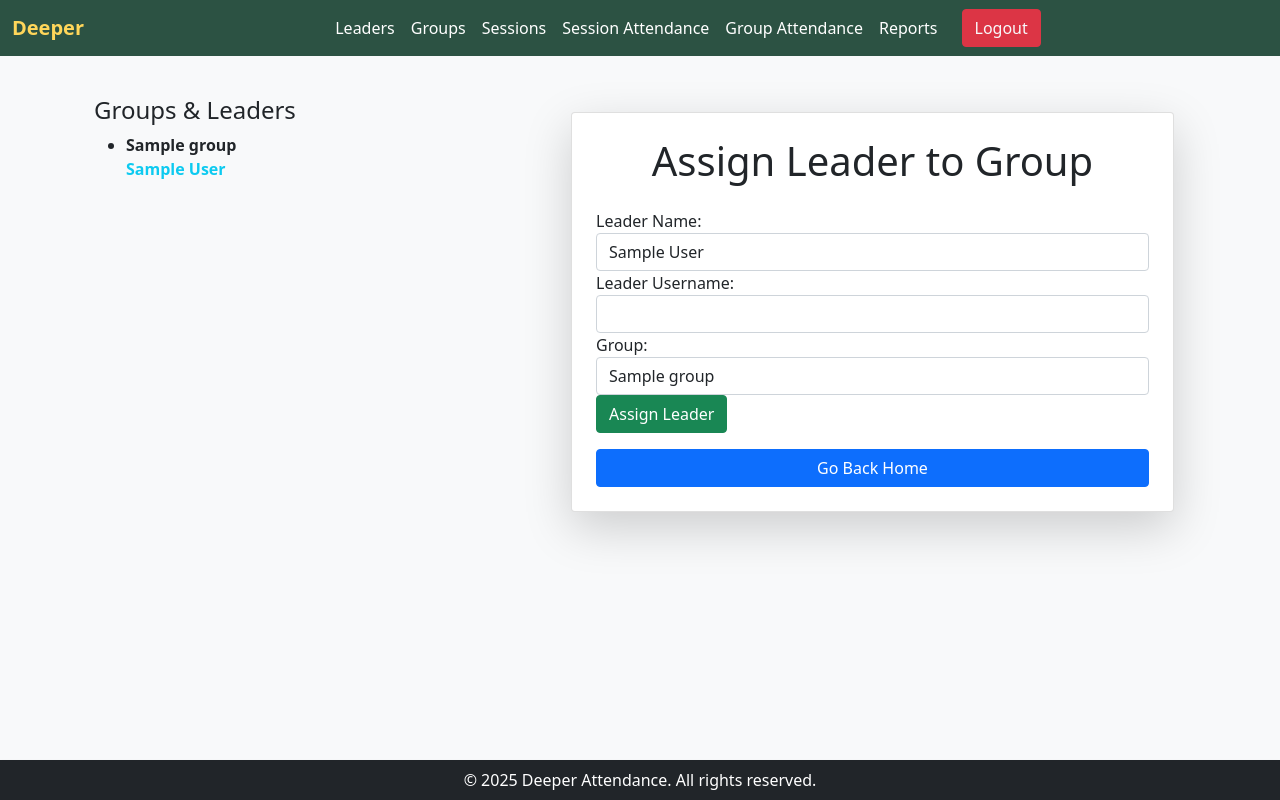
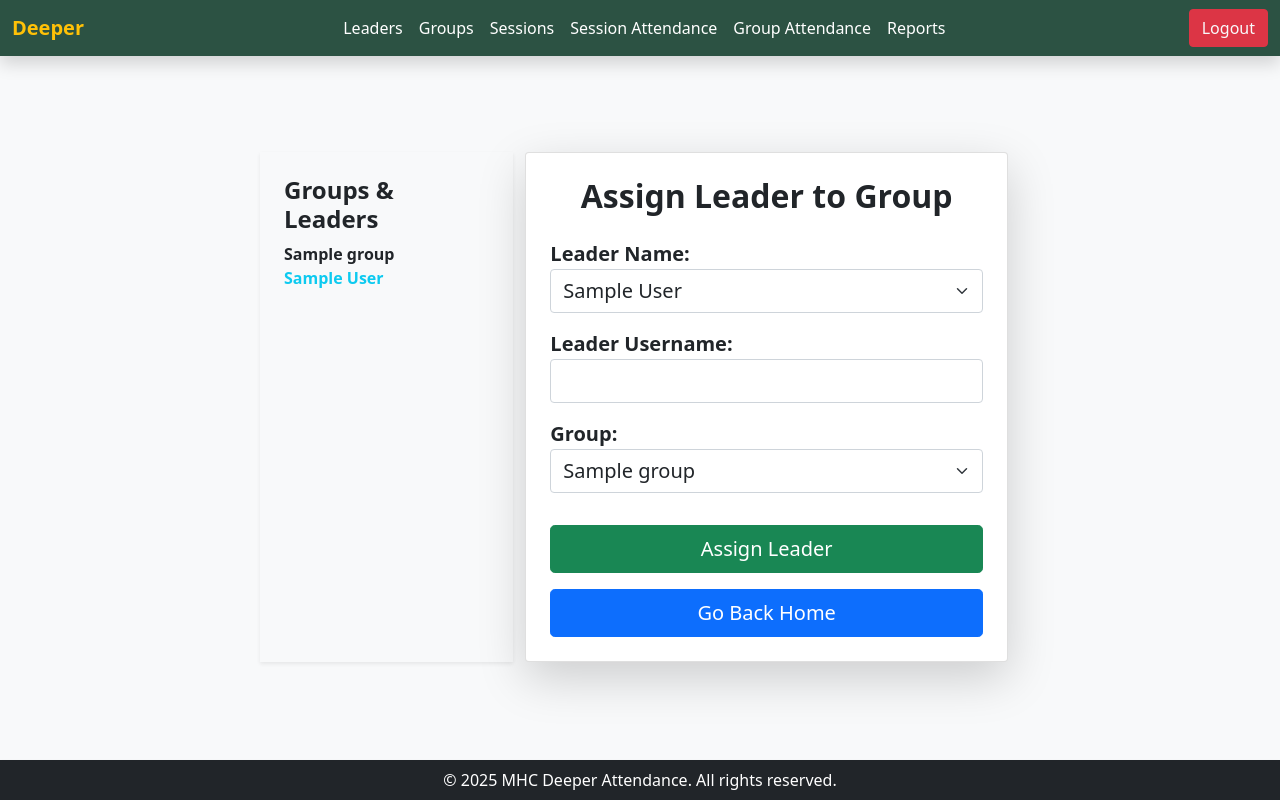
Before and after one commit to jimmyMithamo/new_deeper, a Django app: page /supervisor/assign-leader/ in a window 1280 px wide. Run offline with Django 5.2, Linux system fonts and the light colour scheme; tables that the repository leaves empty hold one stand-in row (values such as "Sample post").

Commit message:
navbar fixing

```diff
--- a/attendance/templates/attendance/assign_leader.html
+++ b/attendance/templates/attendance/assign_leader.html
@@ -1,65 +1,111 @@
-{% extends 'attendance/base.html' %}
+{% extends "attendance/base.html" %}
+
+{% block title %}Assign Leader | Deeper Attendance{% endblock %}
 
 {% block content %}
-<div class="container mt-4">
-    <div class="row">
-        <!-- Sidebar -->
-        <nav class="col-md-3 d-md-block d-none col-lg-5  bg-light sidebar collapse" id="sidebarMenu">
-            <div class="sidebar">
-                <h4>Groups & Leaders</h4>
-                <ul>
-                    {% for group in groups %}
-                        <li>
-                            <strong>{{ group.name }}</strong><br>
-                            <p class='text-info fw-bolder'>{{ group.leader.name }}</p>
-                        </li>
-                    {% endfor %}
-                </ul>
-            </div>
-        </nav>
+<div class="container py-5 mt-5">
+    <div class="row justify-content-center">
 
-        <!-- Main Content -->
-        <main role="main" class="col-md-9 ml-sm-auto col-lg-7 px-md-4 col-12">
-            <div class="card shadow-lg p-4 mt-3">
-                <h1 class="text-center mb-4">Assign Leader to Group</h1>
+        <!-- Mobile View -->
+        <div class="col-12 d-md-none">
+            <div class="card shadow-lg p-4 w-100">
+                <h1 class="text-center mb-4 fs-3 fw-bold">Assign Leader to Group</h1>
 
                 {% if message %}
-                    <div class="alert alert-info text-center" role="alert">
+                    <div class="alert alert-info text-center fs-5" role="alert">
                         {{ message }}
                     </div>
                 {% endif %}
 
                 <form method="POST">
                     {% csrf_token %}
-                    <div class="form-group">
-                        <label for="name">Leader Name:</label>
-                        <select class="form-control" name="name" required>
+                    <div class="mb-3">
+                        <label for="name" class="fs-5 fw-bold">Leader Name:</label>
+                        <select class="form-select fs-5" name="name" required>
+                            <option value="">Select Leader</option>
                             {% for member in members %}
                                 <option value="{{ member.name }}">{{ member.name }}</option>
                             {% endfor %}
                         </select>
                     </div>
 
-                    <div class="form-group">
-                        <label for="username">Leader Username:</label>
-                        <input type="text" class="form-control" name="username" required>
-                    </div>
-
-                    <div class="form-group">
-                        <label for="group">Group:</label>
-                        <select class="form-control" name="group" required>
+                    <div class="mb-3">
+                        <label for="group" class="fs-5 fw-bold">Group:</label>
+                        <select class="form-select fs-5" name="group" required>
+                            <option value="">Select Group</option>
                             {% for group in groups %}
                                 <option value="{{ group.name }}">{{ group.name }}</option>
                             {% endfor %}
                         </select>
                     </div>
 
-                    <button type="submit" class="btn btn-success btn-block">Assign Leader</button>
+                    <button type="submit" class="btn btn-success btn-lg w-100 mt-3">Assign Leader</button>
                 </form>
 
-                <button class="btn btn-primary btn-block mt-3" onclick="window.location.href='{% url 'admin_home' %}'">Go Back Home</button>
             </div>
-        </main>
+        </div>
+
+        <!-- Desktop View -->
+        <div class="col-md-10 col-lg-8 d-none d-md-block">
+            <div class="row">
+                <!-- Sidebar -->
+                <nav class="col-md-4 bg-light p-4 shadow-sm">
+                    <h4 class="fw-bold">Groups & Leaders</h4>
+                    <ul class="list-unstyled">
+                        {% for group in groups %}
+                            <li class="mb-3">
+                                <strong>{{ group.name }}</strong><br>
+                                <p class="text-info fw-bold">{{ group.leader.name }}</p>
+                            </li>
+                        {% endfor %}
+                    </ul>
+                </nav>
+
+                <!-- Main Content -->
+                <main class="col-md-8">
+                    <div class="card shadow-lg p-4">
+                        <h1 class="text-center mb-4 fs-2 fw-bold">Assign Leader to Group</h1>
+
+                        {% if message %}
+                            <div class="alert alert-info text-center fs-5" role="alert">
+                                {{ message }}
+                            </div>
+                        {% endif %}
+
+                        <form method="POST">
+                            {% csrf_token %}
+                            <div class="mb-3">
+                                <label for="name" class="fs-5 fw-bold">Leader Name:</label>
+                                <select class="form-select fs-5" name="name" required>
+                                    {% for member in members %}
+                                        <option value="{{ member.name }}">{{ member.name }}</option>
+                                    {% endfor %}
+                                </select>
+                            </div>
+
+                            <div class="mb-3">
+                                <label for="username" class="fs-5 fw-bold">Leader Username:</label>
+                                <input type="text" class="form-control fs-5" name="username" required>
+                            </div>
+
+                            <div class="mb-3">
+                                <label for="group" class="fs-5 fw-bold">Group:</label>
+                                <select class="form-select fs-5" name="group" required>
+                                    {% for group in groups %}
+                                        <option value="{{ group.name }}">{{ group.name }}</option>
+                                    {% endfor %}
+                                </select>
+                            </div>
+
+                            <button type="submit" class="btn btn-success btn-lg w-100 mt-3">Assign Leader</button>
+                        </form>
+
+                        <button class="btn btn-primary btn-lg w-100 mt-3" onclick="window.location.href='{% url 'admin_home' %}'">Go Back Home</button>
+                    </div>
+                </main>
+            </div>
+        </div>
+
     </div>
 </div>
 {% endblock %}
--- a/attendance/templates/attendance/attendance_report.html
+++ b/attendance/templates/attendance/attendance_report.html
@@ -3,7 +3,7 @@
 {% block title %}Attendance Report{% endblock title %}
 
 {% block content %}
-  <div class="container-fluid">
+  <div class="container">
     <h1 class="text-center mb-4">Attendance Report</h1>
     <div class="row">
       {% for session_info in session_attendance %}
--- a/attendance/templates/attendance/base.html
+++ b/attendance/templates/attendance/base.html
@@ -2,53 +2,75 @@
 <html lang="en">
 <head>
   <meta charset="UTF-8">
+  <meta name="viewport" content="width=device-width, initial-scale=1">
   <title>{% block title %}Deeper Attendance{% endblock %}</title>
 
-  <!-- Bootstrap CSS -->
+  <!-- Bootstrap 5 CSS -->
   <link href="https://cdn.jsdelivr.net/npm/bootstrap@5.0.2/dist/css/bootstrap.min.css" rel="stylesheet">
+
+  <!-- Custom Styles -->
+  <style>
+    body {
+      padding-top: 56px; /* Prevents content from being hidden under fixed navbar */
+    }
+  </style>
 </head>
 
 <body class="bg-light">
 
   <!-- Navbar -->
-  <nav class="navbar navbar-expand-lg navbar-dark fixed-top" style="background-color: #2c5243;">
+  <nav class="navbar navbar-expand-lg navbar-dark fixed-top shadow" style="background-color: #2c5243;">
     <div class="container-fluid">
 
-      <!-- Brand aligned to the left with distinct color -->
-      <a class="navbar-brand fw-bolder lead" href="{% url 'admin_home' %}" style="color: #FFD65A;">Deeper</a>
+      <!-- Brand -->
+      <a class="navbar-brand fw-bold text-warning" href="{% url 'admin_home' %}">Deeper</a>
 
-      <!-- Toggler aligned to the right -->
-      <button class="navbar-toggler ms-auto" type="button" data-bs-toggle="collapse" data-bs-target="#navbarNavAltMarkup" aria-controls="navbarNavAltMarkup" aria-expanded="false" aria-label="Toggle navigation">
+      <!-- Toggler for Mobile -->
+      <button class="navbar-toggler" type="button" data-bs-toggle="collapse" data-bs-target="#navbarNav"
+              aria-controls="navbarNav" aria-expanded="false" aria-label="Toggle navigation">
         <span class="navbar-toggler-icon"></span>
       </button>
 
-      <!-- Navbar Links centered on larger screens -->
-      <div class="collapse navbar-collapse justify-content-center" id="navbarNavAltMarkup">
-        <div class="navbar-nav">
+      <!-- Navbar Links -->
+      <div class="collapse navbar-collapse justify-content-between" id="navbarNav">
+
+        <!-- Centered Links -->
+        <ul class="navbar-nav mx-auto">
+          <li class="nav-item">
             <a class="nav-link text-white" href="{% url 'assign_leader' %}">Leaders</a>
+          </li>
+          <li class="nav-item">
             <a class="nav-link text-white" href="{% url 'manage_group' %}">Groups</a>
+          </li>
+          <li class="nav-item">
             <a class="nav-link text-white" href="{% url 'sessions' %}">Sessions</a>
+          </li>
+          <li class="nav-item">
             <a class="nav-link text-white" href="{% url 'view_attendance' %}">Session Attendance</a>
+          </li>
+          <li class="nav-item">
             <a class="nav-link text-white" href="{% url 'all_attendance' %}">Group Attendance</a>
+          </li>
+          <li class="nav-item">
             <a class="nav-link text-white" href="{% url 'generate_attendance_report' %}">Reports</a>
-        </div>
+          </li>
+        </ul>
 
-        <!-- Logout Button aligned to the right -->
-        <a class="btn btn-danger text-light btn-outline-danger ms-lg-3 mt-3 mt-lg-0" href="{% url 'supervisor_logout' %}">Logout</a>
-      </div>
+        <!-- Logout Button -->
+        <a class="btn btn-danger text-light btn-outline-danger mt-2 mt-lg-0" href="{% url 'supervisor_logout' %}">Logout</a>
 
       </div>
+    </div>
   </nav>
-  <!-- Navbar End -->
 
   <!-- Main Content Block -->
-  <div class="container mt-5 pt-4">
+  <div class="container-fluid mt-4 mb-5">
     {% block content %}{% endblock %}
   </div>
 
   <!-- Footer -->
-  <footer class="bg-dark text-white text-center py-2 fixed-bottom shadow-sm">
-    <p class="mb-0">&copy; 2025 Deeper Attendance. All rights reserved.</p>
+  <footer class="bg-dark mt-3 text-white text-center py-2 fixed-bottom shadow-sm">
+    <p class="mb-0">&copy; 2025 MHC Deeper Attendance. All rights reserved.</p>
   </footer>
 
   <!-- Bootstrap Bundle with Popper -->
```
Lines whose indentation alone changed are shown as unchanged.
